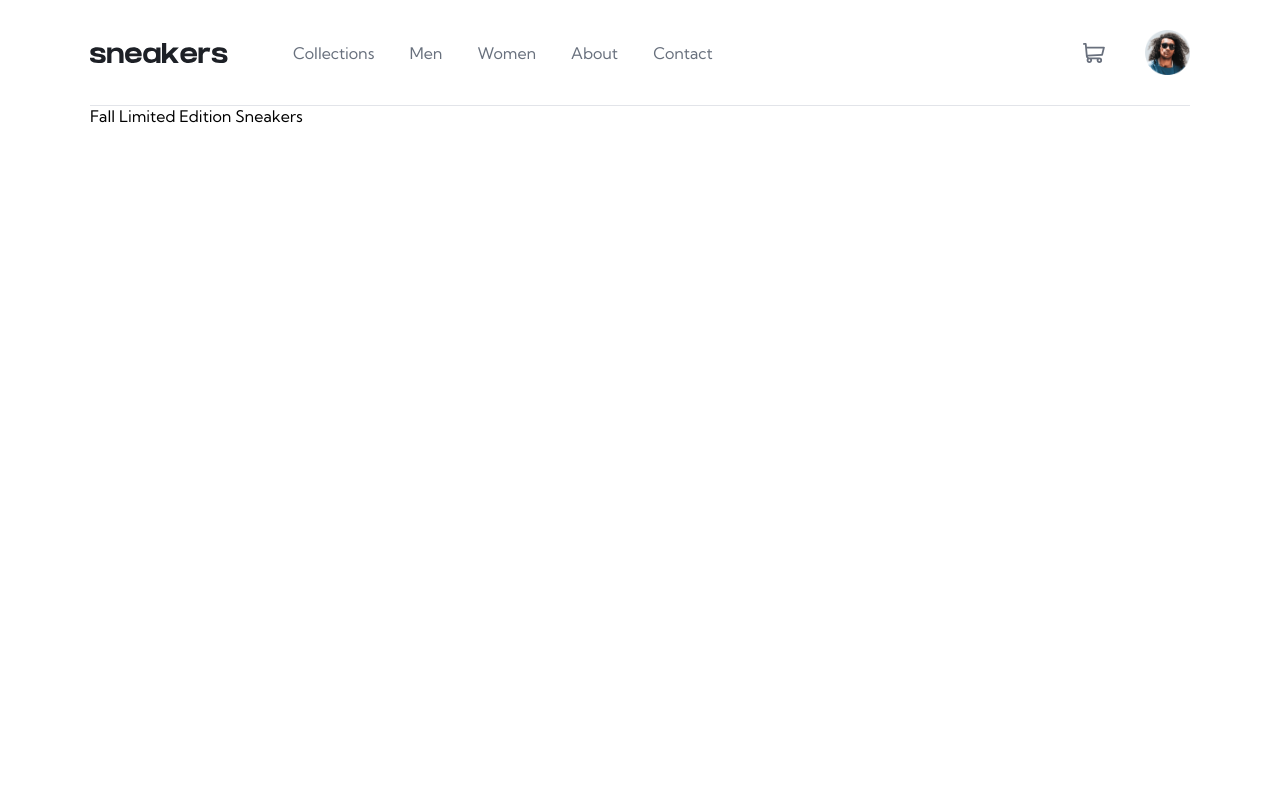
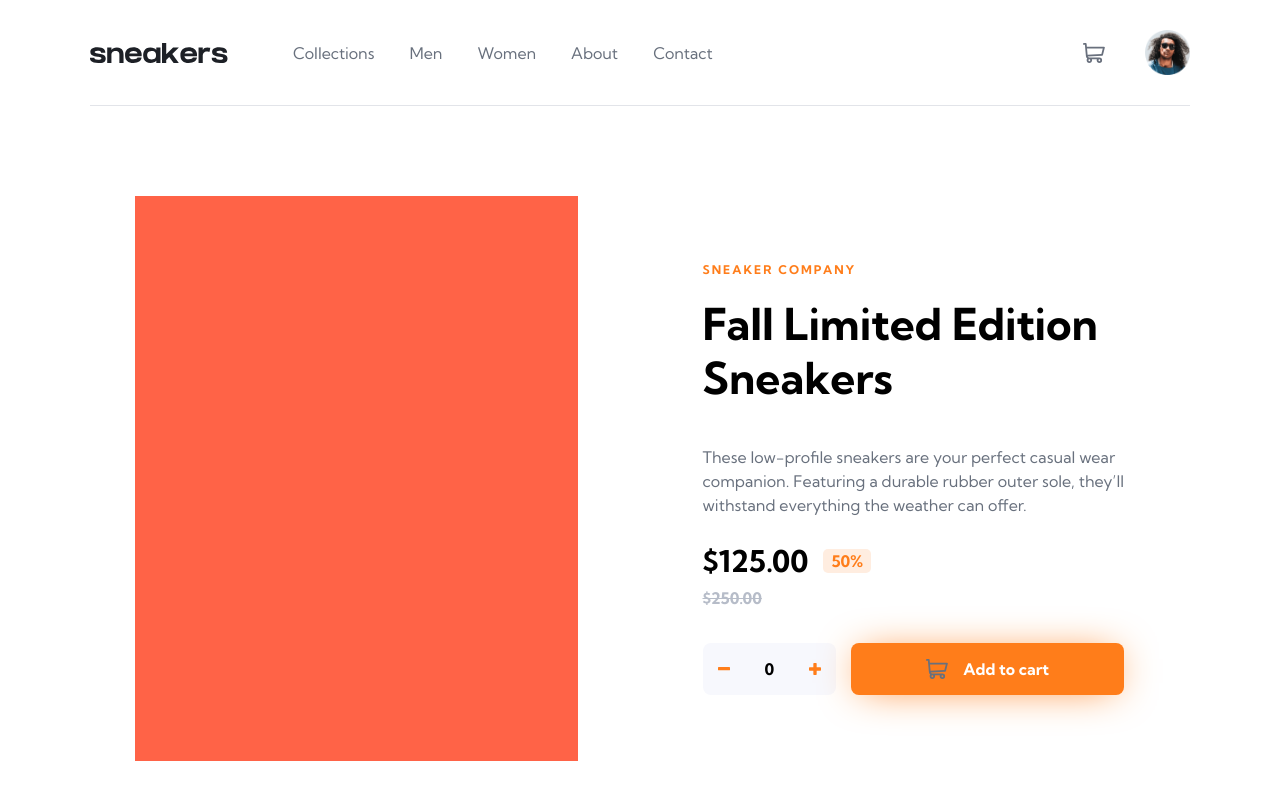
Before and after one commit to WellSantoss/ecommerce-product-page-main, a Vue app: page / in a window 1280 px wide. Built offline with nearby package versions, Linux system fonts and the light colour scheme; data requests are answered from the project's data file.

Commit message:
infos produto

```diff
--- a/src/App.vue
+++ b/src/App.vue
@@ -2,9 +2,39 @@
   <div id="app">
     <Header :itens="itensCarrinho" />
 
-    {{ nome }}
-
-    <!-- <HelloWorld msg="Welcome to Your Vue.js App" /> -->
+    <main>
+      <div class="container">
+        <div class="teste"></div>
+        <div class="prod-info">
+          <h2>Sneaker Company</h2>
+          <h1>{{ nome }}</h1>
+          <p>{{ descricao }}</p>
+          <div class="flex">
+            <h3>
+              {{ formtatCurrency(valorDesconto) }}
+            </h3>
+            <span v-if="desconto > 0" class="desconto">{{
+              `${desconto}%`
+            }}</span>
+          </div>
+          <span v-if="desconto > 0" class="valor">{{
+            formtatCurrency(valor)
+          }}</span>
+          <div class="buttons-wrapper flex">
+            <div class="quantidade flex">
+              <img src="./assets/icon-minus.svg" alt="Menos" />
+              <span>{{ quantidade }}</span>
+              <img src="./assets/icon-plus.svg" alt="Mais" />
+            </div>
+            <button class="flex">
+              <img src="./assets/icon-cart.svg" alt="Carrinho" /><span
+                >Add to cart</span
+              >
+            </button>
+          </div>
+        </div>
+      </div>
+    </main>
   </div>
 </template>
 
@@ -20,12 +50,20 @@ export default {
       nome: "",
       descricao: "",
       valor: 0,
+      valorDesconto: 0,
       desconto: 0,
       estoque: 0,
+      quantidade: 0,
       fotos: {},
     };
   },
   methods: {
+    formtatCurrency(valor) {
+      return valor.toLocaleString("en-US", {
+        style: "currency",
+        currency: "USD",
+      });
+    },
     async getProduto() {
       await fetch("http://localhost:3000/produtos/1")
         .then((r) => r.json())
@@ -36,6 +74,9 @@ export default {
           this.desconto = r.desconto;
           this.estoque = r.estoque;
           this.fotos = r.fotos;
+
+          this.valorDesconto =
+            r.desconto > 0 ? r.valor * (r.desconto / 100) : r.valor;
         });
     },
   },
@@ -54,5 +95,107 @@ export default {
   font-family: "Kumbh Sans", sans-serif;
   max-width: 1100px;
   margin: 0 auto;
+  color: hsl(0, 0%, 0%);
+}
+
+.flex {
+  display: flex;
+  align-items: center;
+}
+
+.container {
+  display: grid;
+  grid-template-columns: 1fr 1fr;
+  align-items: center;
+  gap: 125px;
+  padding: 0 45px;
+
+  .teste {
+    min-height: 565px;
+    background: tomato;
+  }
+
+  .prod-info {
+    h2 {
+      text-transform: uppercase;
+      color: hsl(26, 100%, 55%);
+      font-size: 12px;
+      font-weight: 700;
+      letter-spacing: 2px;
+    }
+
+    h1 {
+      font-size: 44px;
+      font-weight: 700;
+      margin: 20px 0 40px;
+    }
+
+    p {
+      color: hsl(219, 9%, 45%);
+      line-height: 24px;
+      margin-bottom: 25px;
+    }
+
+    h3 {
+      font-size: 30px;
+      font-weight: 700;
+      display: inline-block;
+    }
+
+    .desconto {
+      color: hsl(26, 100%, 55%);
+      background: hsl(25, 100%, 94%);
+      padding: 2px 8px;
+      border-radius: 5px;
+      font-weight: 700;
+      margin-left: 15px;
+    }
+
+    .valor {
+      color: hsl(220, 14%, 75%);
+      font-weight: 700;
+      text-decoration: line-through;
+      display: block;
+      margin-top: 8px;
+    }
+
+    .buttons-wrapper {
+      margin-top: 35px;
+    }
+
+    .quantidade {
+      border-radius: 8px;
+      background: hsl(223, 64%, 98%);
+      padding: 10px 5px;
+      margin-right: 15px;
+
+      img {
+        cursor: pointer;
+        padding: 10px;
+      }
+
+      span {
+        margin: 0 25px;
+        font-weight: 700;
+      }
+    }
+
+    button {
+      font-family: "Kumbh Sans", sans-serif;
+      font-size: 16px;
+      border-radius: 8px;
+      border: none;
+      background: hsl(26, 100%, 55%);
+      box-shadow: 0 2px 40px -10px hsl(26, 100%, 55%);
+      color: #fff;
+      font-weight: 700;
+      padding: 16px 75px;
+      cursor: pointer;
+
+      img {
+        margin-right: 15px;
+      }
+    }
+  }
 }
 </style>
--- a/src/components/Header.vue
+++ b/src/components/Header.vue
@@ -77,6 +77,7 @@ header {
   padding: 30px 0;
   border-bottom: 1px solid hsl(220, 14%, 90%);
   position: relative;
+  margin-bottom: 90px;
 }
 
 nav ul {
```
